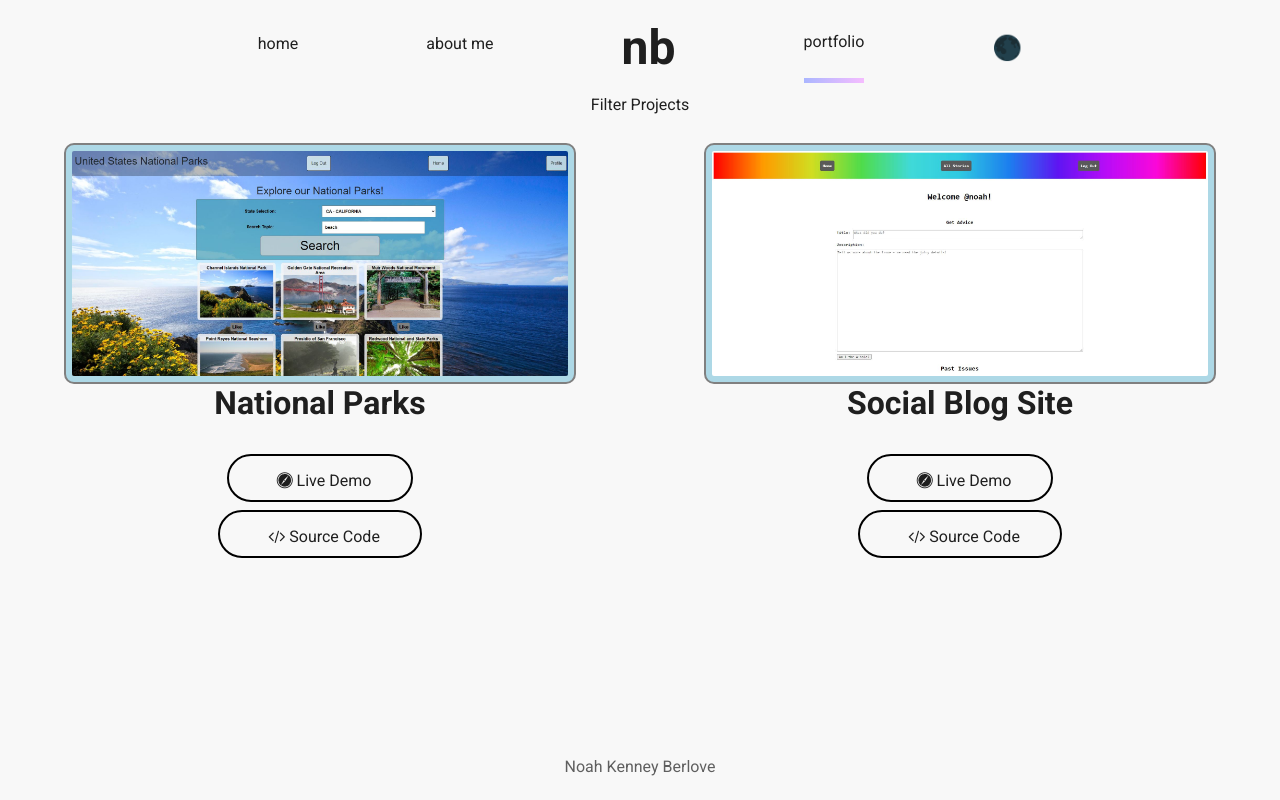
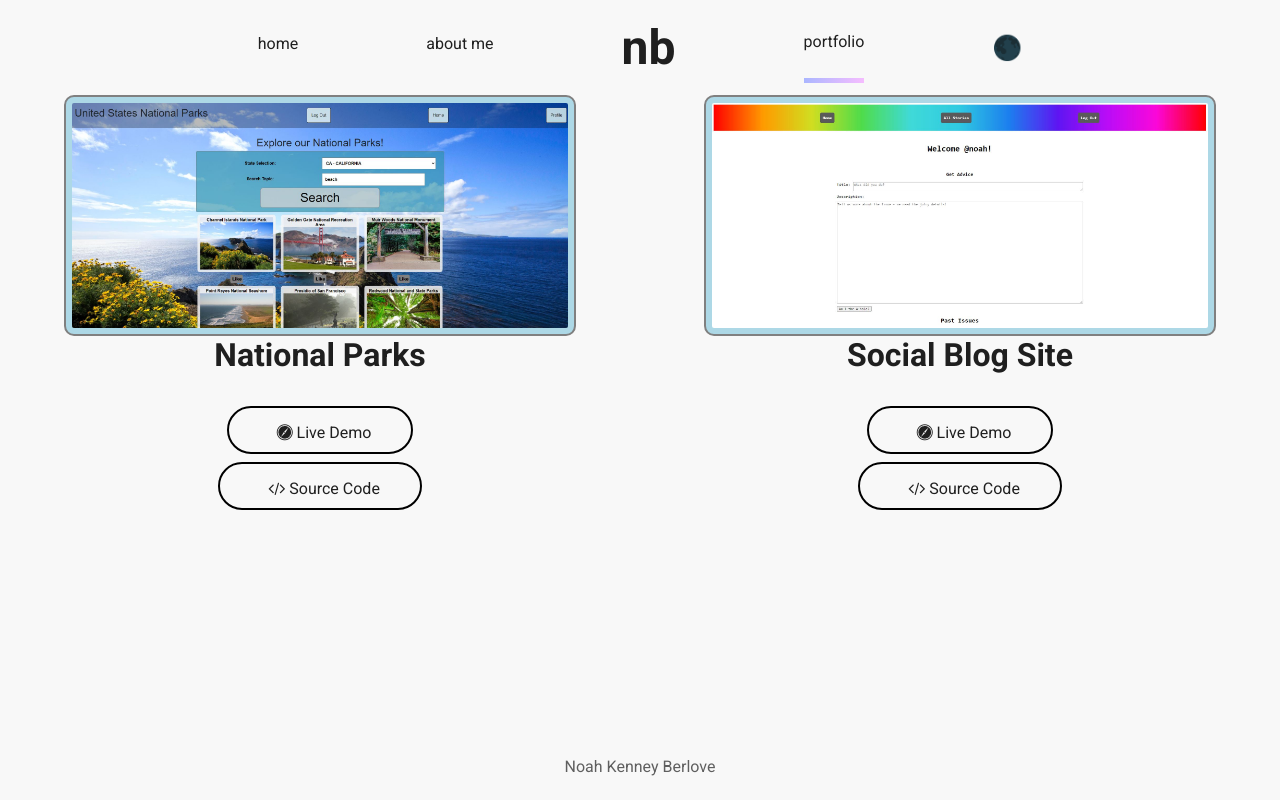
Before and after one commit to switch86/devportfolio, a React (Create React App) app: page /portfolio in a window 1280 px wide. Built offline with nearby package versions, Linux system fonts and the light colour scheme; the HTML template or start-up script is replaced by a standard one.

Commit message:
project updates

```diff
--- a/src/components/portfolio/Portfolio.js
+++ b/src/components/portfolio/Portfolio.js
@@ -7,13 +7,12 @@ import "./Portfolio.css"
 
 export default function Portfolio() {
     const [collection, setCollection] = React.useState([...info.portfolio])
-    console.log(collection)
     return (
         <Box>
-            <DropDown
-                setCollection={setCollection}
-                collection={collection}
-                />
+            {/* <DropDown  */}
+                {/* // setCollection={setCollection} */}
+                {/* // collection={collection} */}
+                {/* // /> */}
             <Grid container display={'flex'} justifyContent={'center'}>
                 {collection.map((project, index) => (
                    <Grid item xs={12} md={6} key={index}>
```
